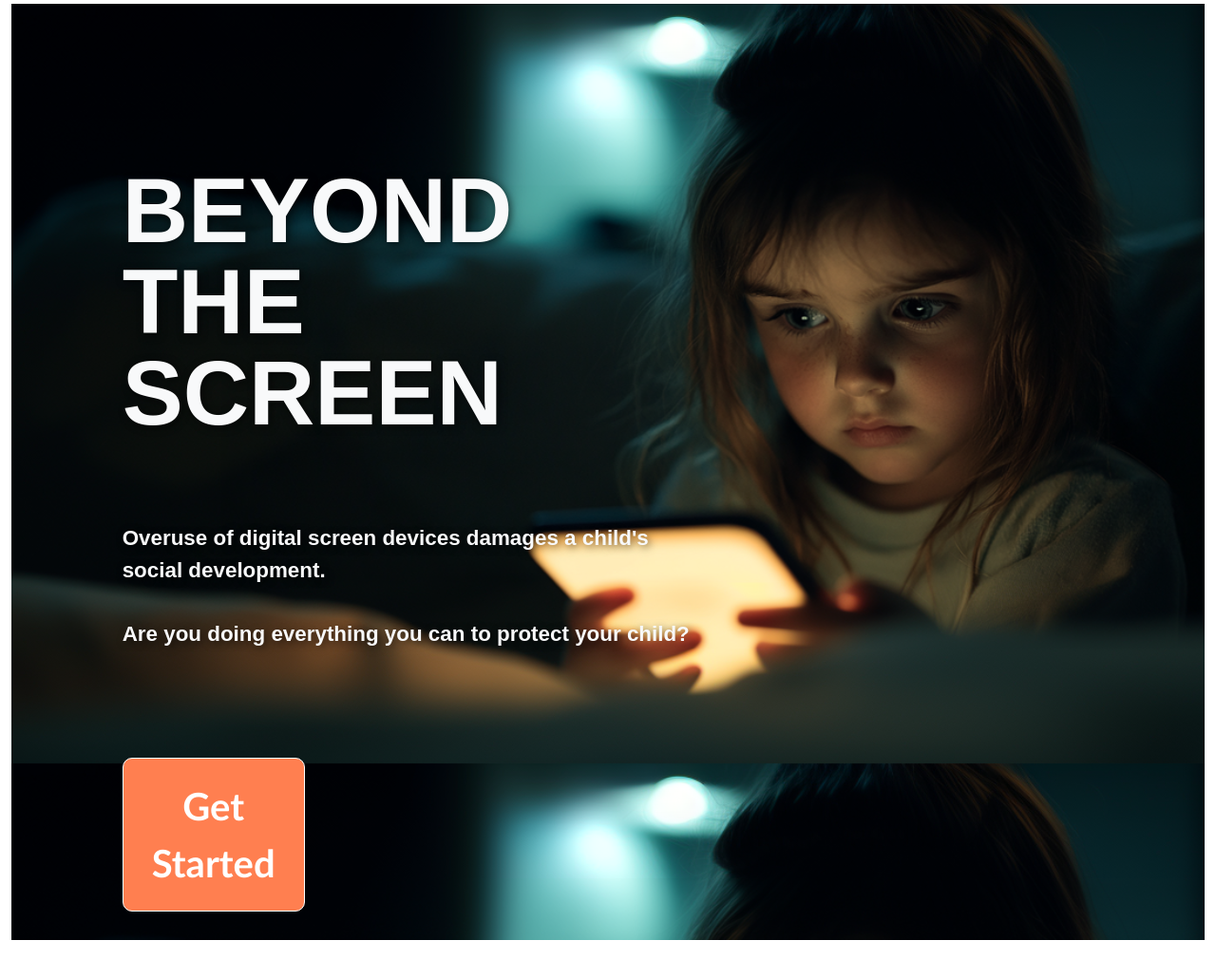
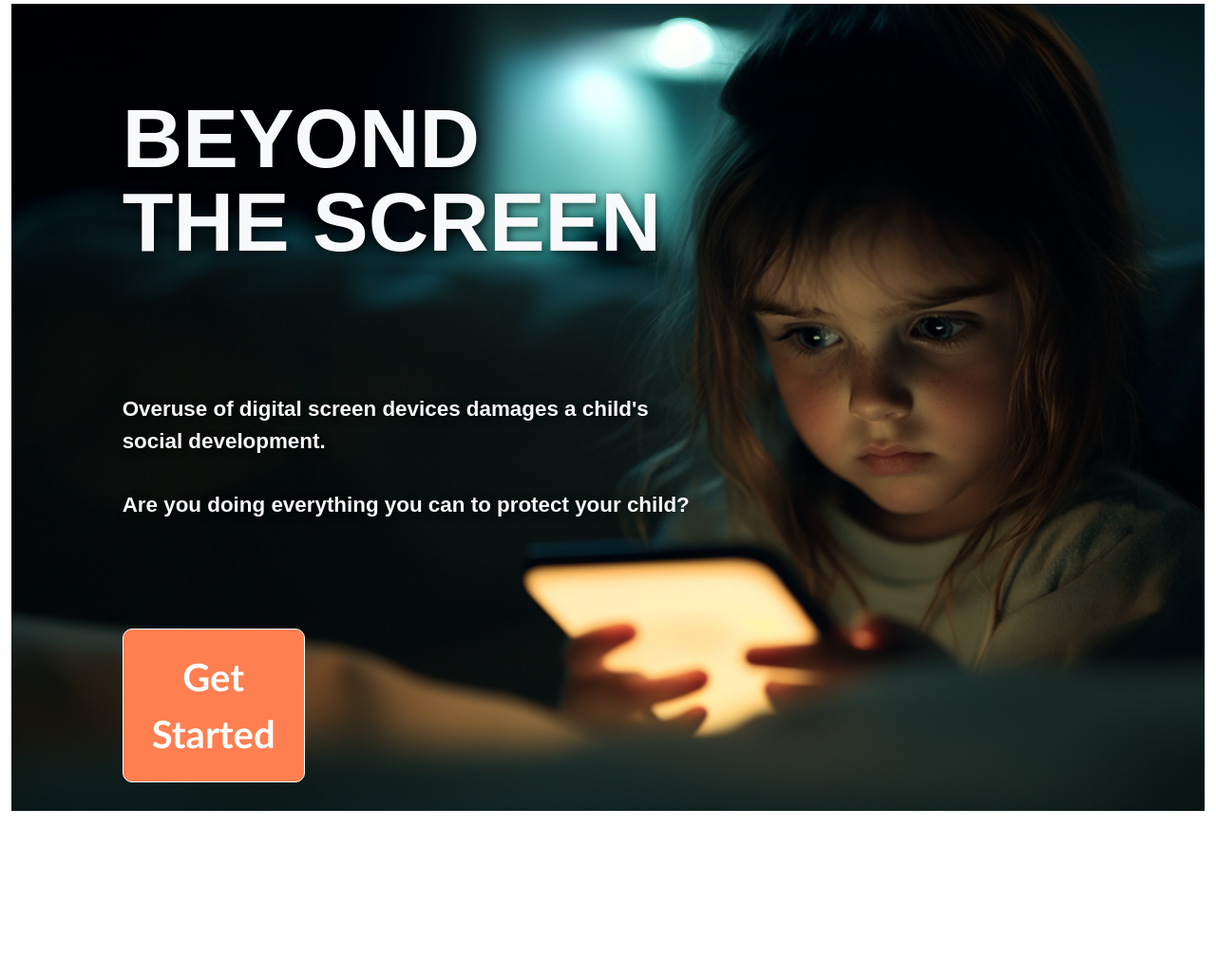
Before and after one commit to a-westermann/screentime_awareness_site, a Django app: page / in a window 1280 px wide. Shown: the part 80-1110 px from the top of the page at 95% size. Run offline with Django 5.2, Linux system fonts and the light colour scheme; parts of the project's set-up code (start-up, migrations or seed data) failed here and were passed over; some libraries are stand-ins or nearby versions.

Commit message:
index redesign

```diff
--- a/static/css/styles.css
+++ b/static/css/styles.css
@@ -261,8 +261,11 @@ header {
         background-position: calc(50% - 150px) 0;
         background-size: 380%;
     }
-    .index-text{
+    .index-text-shadow{
         text-shadow: -1px 0 black, 0 1px black, 1px 0 black, 0 -1px black;
+    }
+    .index-hero-text{
+        font-size: 340%;
     }
     .container-small {
         width: 300px;
@@ -276,8 +279,11 @@ header {
         background-position: 50% 75%;
         background-size: cover;
     }
-    .index-text{
+    .index-text-shadow{
         text-shadow: 2px 2px 8px rgba(0, 0, 0, 0.6);
+    }
+    .index-hero-text{
+        font-size: 450%;
     }
     .container-small {
         width: 400px;
@@ -291,8 +297,11 @@ header {
         background-position: 50% 75%;
         background-size: cover;
     }
-        .index-text{
+        .index-text-shadow{
         text-shadow: 2px 2px 8px rgba(0, 0, 0, 0.6);
+    }
+        .index-hero-text{
+        font-size: 550%;
     }
     .container-small {
         width: 500px;
--- a/templates/screentime_awareness/index.html
+++ b/templates/screentime_awareness/index.html
@@ -15,9 +15,9 @@
             <div class="row">
                 <div class="col-lg-1">&nbsp</div>
                 <div class="col-lg-6  padding-bom padding-top">
-                    <br><br><br><br><br><h1 class="text-xxl fw-bold lh-1 mb-3 text-light index-text">BEYOND<br>THE SCREEN</h1>
-                    <br><br><br>
-                    <p class="text-large text-light fw-bold index-text">Overuse of digital screen devices damages a child's social development.
+                    <br><br><h1 class="index-hero-text fw-bold lh-1 mb-3 text-light index-text-shadow">BEYOND<br>THE SCREEN</h1>
+                    <br><br><br><br><br>
+                    <p class="text-large text-light fw-bold index-text-shadow">Overuse of digital screen devices damages a child's social development.
                         <br><br>Are you doing everything you can to protect your child?</p>
                     <br><br>
                     <div class = "row padding-top" style="padding-bottom:30px">
```
